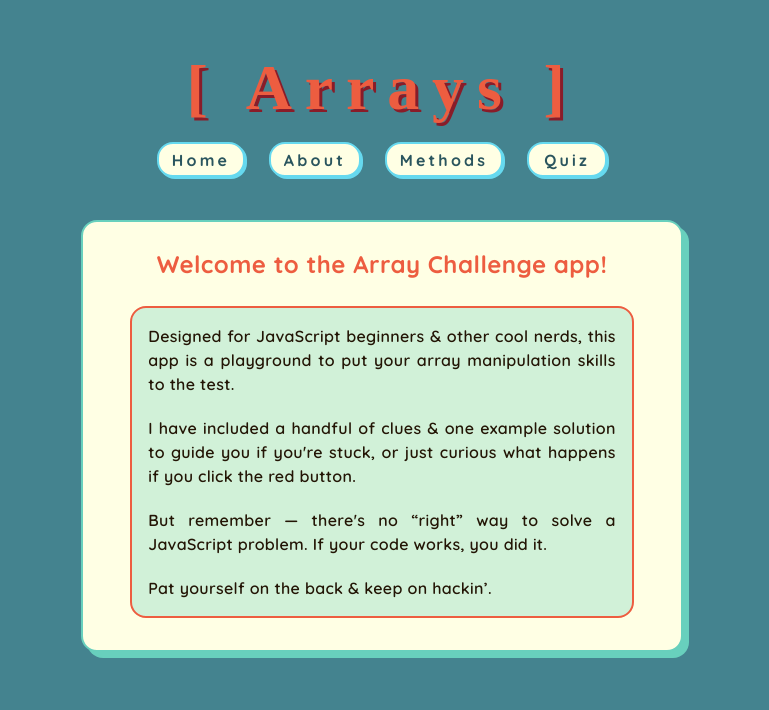
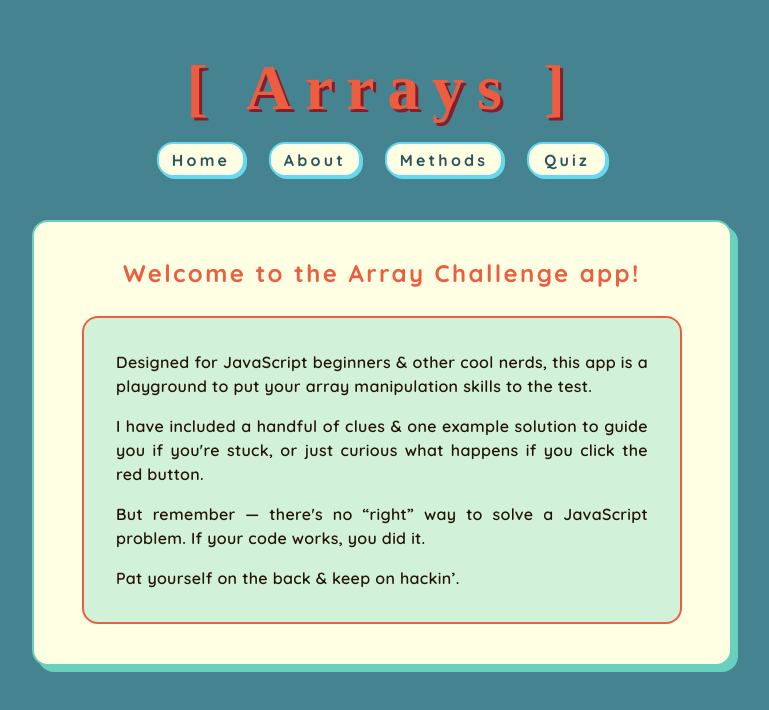
Before and after one commit to linnkognito/Arrays, a React (Create React App) app: page /about in a window 1280 px wide. Shown: the top 710 px of the page, without its empty margins (258-1027 px from the left). Built offline with nearby package versions, Linux system fonts and the light colour scheme; a web font is replaced by a local one.

Commit message:
Refactoring CSS: pages

```diff
--- a/src/App.jsx
+++ b/src/App.jsx
@@ -7,7 +7,7 @@ import 'prismjs/components/prism-javascript';
 
 import './index.css';
 import Homepage from './pages/Homepage';
-import About from './pages/About';
+import AboutPage from './pages/AboutPage';
 import MethodList from './pages/MethodList';
 import QuizPage from './pages/QuizPage';
 import PageNotFound from './pages/PageNotFound';
@@ -22,8 +22,8 @@ export default function App() {
     <div className='app'>
       <BrowserRouter>
         <Routes>
-          <Route index element={<Homepage />} />
-          <Route path='about' element={<About />} />
+          <Route index element={<PageNotFound />} />
+          <Route path='about' element={<AboutPage />} />
           <Route path='methods' element={<MethodList />} />
           <Route
             path='quiz'
--- /dev/null
+++ b/src/components/about/About.jsx
@@ -0,0 +1,23 @@
+import styles from './About.module.css';
+
+function About() {
+  const paragraphs = [
+    `Designed for JavaScript beginners & other cool nerds, this app is a playground to put your array manipulation skills to the test.`,
+    `I have included a handful of clues & one example solution to guide you if you're stuck, or just curious what happens if you click the red button.`,
+    `But remember — there's no “right” way to solve a JavaScript problem. If your code works, you did it.`,
+    `Pat yourself on the back & keep on hackin’.`,
+  ];
+  return (
+    <div className={styles.about}>
+      <h3>Welcome to the Array Challenge app!</h3>
+
+      <div className={styles.textContainer}>
+        {paragraphs.map((p) => (
+          <p>{p}</p>
+        ))}
+      </div>
+    </div>
+  );
+}
+
+export default About;
--- /dev/null
+++ b/src/components/about/About.module.css
@@ -0,0 +1,36 @@
+.about {
+  display: flex;
+  flex-direction: column;
+  align-items: center;
+  justify-content: center;
+  width: 50%;
+  min-width: 400px;
+  padding: 1.5em 2em;
+  background-color: #ffffe4;
+  border: 2px solid #68d0bd;
+  border-radius: 1em;
+  box-shadow: 6px 6px 0 #68d0bd;
+}
+
+.about p {
+  margin: 1em;
+  text-align: justify;
+  line-height: 1.5em;
+}
+
+.about h3 {
+  max-width: 100%;
+  margin: 0.5em 2em;
+  text-align: center;
+  font-size: 1.5rem;
+  font-weight: 800;
+  color: #ed5d40;
+}
+
+.textContainer {
+  margin: 1em;
+  padding: 1em;
+  background-color: rgba(104, 208, 189, 0.3);
+  border: 2px solid #ed5d40;
+  border-radius: 1em;
+}
--- /dev/null
+++ b/src/components/common/PageError.jsx
@@ -0,0 +1,11 @@
+import styles from './PageError.module.css';
+
+function PageError() {
+  return (
+    <div className={styles.wrapper}>
+      <h2>🫢 Page not found</h2>
+    </div>
+  );
+}
+
+export default PageError;
--- /dev/null
+++ b/src/components/common/PageError.module.css
@@ -0,0 +1,18 @@
+.wrapper {
+  display: flex;
+  flex-direction: column;
+  align-items: center;
+  justify-content: center;
+  width: 50%;
+  min-width: 400px;
+  padding: 1.5em 2em;
+  background-color: #ffffe4;
+  border: 2px solid #ed5d40;
+  border-radius: 1em;
+  box-shadow: 6px 6px 0 #ed5d40;
+}
+
+.wrapper h2 {
+  font-size: 1.5rem;
+  color: #ed5d40;
+}
--- a/src/components/quiz/QuizQuestion.module.css
+++ b/src/components/quiz/QuizQuestion.module.css
@@ -1,7 +1,7 @@
 .quizQuestion {
   padding: 0 1em 1em;
   background-color: #ffffe4;
-  border: 2px dashed #ed5d40;
+  border: 2px solid #2a555e;
   border-radius: 1em;
 }
 
--- a/src/index.css
+++ b/src/index.css
@@ -55,40 +55,6 @@ nav {
   padding: 0.7em 1em;
 }
 
-.about {
-  display: flex;
-  flex-direction: column;
-  align-items: center;
-  width: 550px;
-  margin-bottom: 2em;
-  padding: 1.5em 1.5em 2em;
-  background-color: #ffffe4;
-  border: 2px solid #68d0bd;
-  border-radius: 1em;
-  box-shadow: 6px 6px 0 #68d0bd;
-}
-.text-container {
-  width: 85%;
-  margin: auto;
-  padding: 1em;
-  background-color: rgba(104, 208, 189, 0.3);
-  border: 2px solid #ed5d40;
-  border-radius: 1em;
-}
-.intro {
-  padding-bottom: 1em;
-  font-size: 1.5rem;
-  font-weight: 1000;
-  color: #ed5d40;
-}
-.about p {
-  text-align: justify;
-  display: inline-flex;
-  align-items: center;
-  margin: 0;
-  line-height: 1.5em;
-}
-
 ::selection {
   color: #ffffe4;
   background-color: rgba(237, 93, 64, 0.7);
--- a/src/pages/About.jsx
+++ /dev/null
@@ -1,39 +0,0 @@
-// import React, { useState } from 'react';
-import PageNav from '../components/common/PageNav';
-
-function About() {
-  return (
-    <>
-      <PageNav />
-
-      <div className='about'>
-        <p className='intro'>Welcome to the Array Challenge app!</p>
-
-        <div className='text-container'>
-          <p>
-            Designed for JavaScript beginners & other cool nerds, this app is a
-            playground to put your array manipulation skills to the test.
-          </p>
-          <br />
-          <br />
-          <p>
-            I have included a handful of clues & one example solution to guide
-            you if you're stuck, or just curious what happens if you click the
-            red button.
-          </p>
-          <br />
-          <br />
-          <p>
-            But remember — there's no “right” way to solve a JavaScript problem.
-            If your code works, you did it.
-          </p>
-          <br />
-          <br />
-          <p>Pat yourself on the back & keep on hackin’.</p>
-        </div>
-      </div>
-    </>
-  );
-}
-
-export default About;
--- /dev/null
+++ b/src/pages/AboutPage.jsx
@@ -0,0 +1,13 @@
+import About from '../components/about/About';
+import PageNav from '../components/common/PageNav';
+
+function AboutPage() {
+  return (
+    <>
+      <PageNav />
+      <About />
+    </>
+  );
+}
+
+export default AboutPage;
--- a/src/pages/PageNotFound.jsx
+++ b/src/pages/PageNotFound.jsx
@@ -1,10 +1,11 @@
 import PageNav from '../components/common/PageNav';
+import PageError from '../components/common/PageError';
 
 function PageNotFound() {
   return (
     <>
       <PageNav />
-      <h1>Page not found</h1>
+      <PageError />
     </>
   );
 }
--- a/tailwind.config.js
+++ b/tailwind.config.js
@@ -1,6 +1,6 @@
 module.exports = {
   corePlugins: {
-    preflight: false, // Disables Tailwind's reset styles
+    preflight: false, // Disables reset styles
     outline: false,
   },
   content: ['./src/**/*.{js,jsx,ts,tsx,html,css}', './public/index.html'],
```
